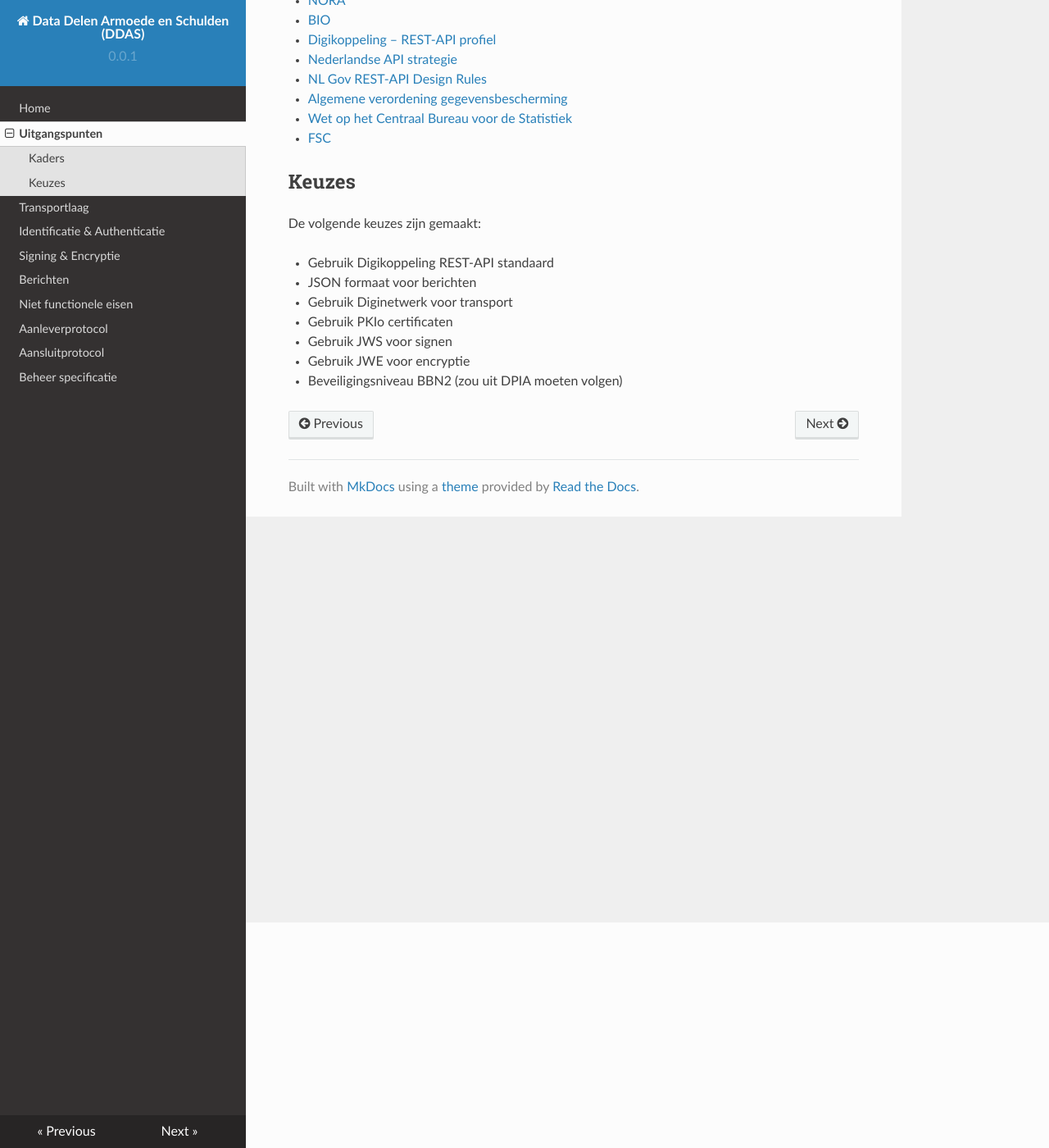
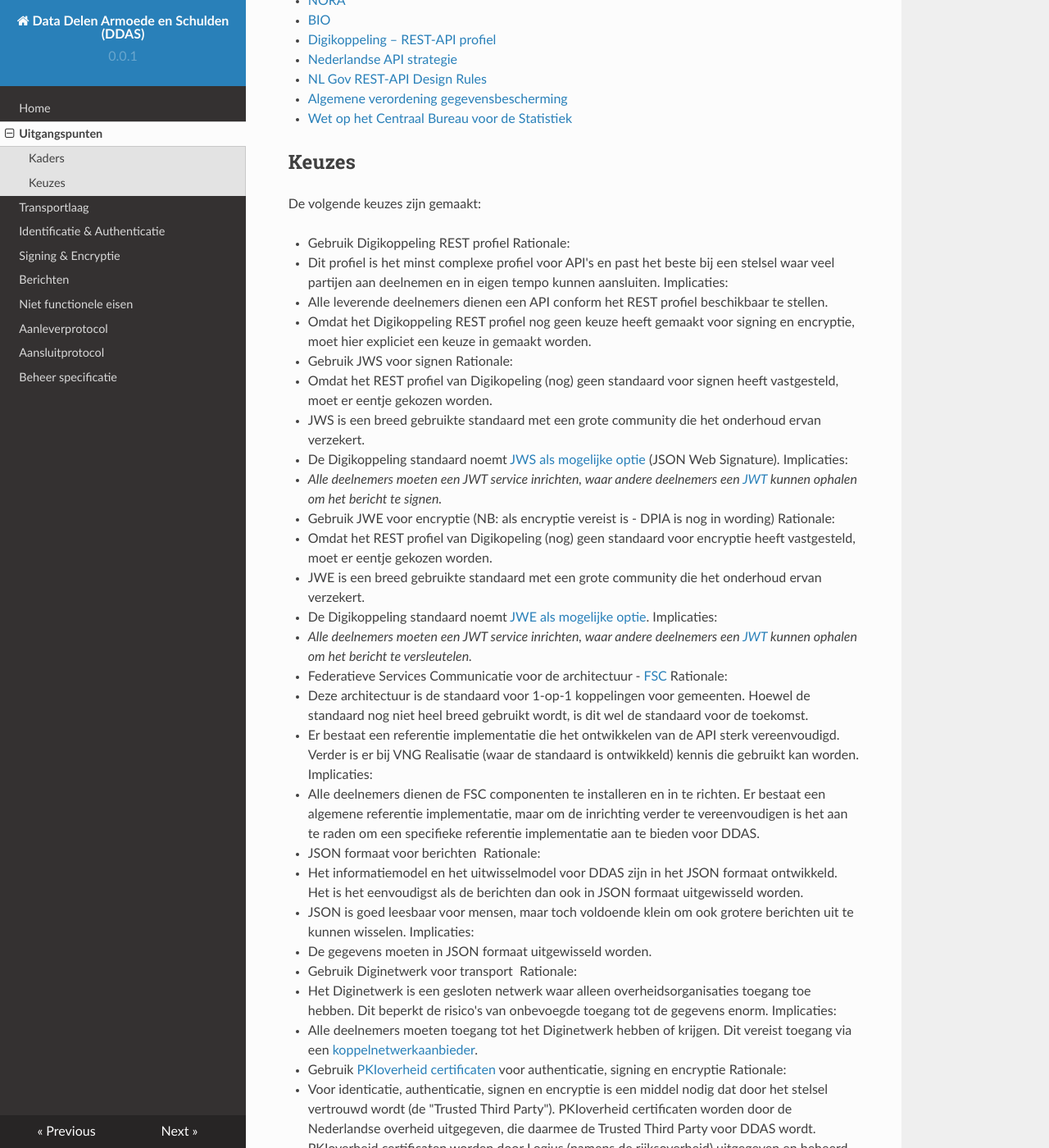
Before and after one commit to Govert-Claus/DDAS-API, an MkDocs documentation site: the page built from docs/uitgangspunten.md, in a window 1280 px wide and 1400 px high, scrolled down 275 px. Shown: the whole window at 82% size. Built offline with MkDocs 1.6.1, drawn with Linux system fonts in a browser that asks for light colours; nearby versions of some CDN libraries; some of the changed text lies outside the part shown.

Commit message:
Uitgangspunten
Uitgangspunten uitgewerkt: bij keuzes een rationale en implicaties opgenomen.

```diff
--- a/docs/uitgangspunten.md
+++ b/docs/uitgangspunten.md
@@ -18,22 +18,65 @@ Het koppelvlak moet voldoen aan de volgende wetten, afspraken en standaarden:
 
 - [Wet op het Centraal Bureau voor de Statistiek](https://wetten.overheid.nl/BWBR0015926/2022-03-02)
 
-- [FSC](https://docs.fsc.nlx.io/introduction)
-
 ## Keuzes
 
 De volgende keuzes zijn gemaakt:
 
-- Gebruik Digikoppeling REST-API standaard
+- Gebruik Digikoppeling REST profiel
+  Rationale:
+  - Dit profiel is het minst complexe profiel voor API's en past het beste bij een stelsel waar veel partijen aan deelnemen en in eigen tempo kunnen aansluiten.
+  Implicaties:
+  - Alle leverende deelnemers dienen een API conform het REST profiel beschikbaar te stellen.
+  - Omdat het Digikoppeling REST profiel nog geen keuze heeft gemaakt voor signing en encryptie, moet hier expliciet een keuze in gemaakt worden.
+
+- Gebruik JWS voor signen
+  Rationale:
+  - Omdat het REST profiel van Digikopeling (nog) geen standaard voor signen heeft vastgesteld, moet er eentje gekozen worden.
+  - JWS is een breed gebruikte standaard met een grote community die het onderhoud ervan verzekert.
+  - De Digikoppeling standaard noemt [JWS als mogelijke optie](https://gitdocumentatie.logius.nl/publicatie/dk/restapi/#bijlage-gebruik-van-signing-encryptie-in-de-context-van-http-rest-api) (JSON Web Signature).
+  Implicaties:
+  - *Alle deelnemers moeten een JWT service inrichten, waar andere deelnemers een [JWT](https://en.wikipedia.org/wiki/JSON_Web_Token) kunnen ophalen om het bericht te signen.*
+
+- Gebruik JWE voor encryptie (NB: als encryptie vereist is - DPIA is nog in wording)
+  Rationale:
+  - Omdat het REST profiel van Digikopeling (nog) geen standaard voor encryptie heeft vastgesteld, moet er eentje gekozen worden.
+  - JWE is een breed gebruikte standaard met een grote community die het onderhoud ervan verzekert.
+  - De Digikoppeling standaard noemt [JWE als mogelijke optie](https://gitdocumentatie.logius.nl/publicatie/dk/restapi/#bijlage-gebruik-van-signing-encryptie-in-de-context-van-http-rest-api).
+  Implicaties:
+  - *Alle deelnemers moeten een JWT service inrichten, waar andere deelnemers een [JWT](https://en.wikipedia.org/wiki/JSON_Web_Token) kunnen ophalen om het bericht te versleutelen.*
+
+
+- Federatieve Services Communicatie voor de architectuur - [FSC](https://docs.fsc.nlx.io/introduction)
+  Rationale:
+  - Deze architectuur is de standaard voor 1-op-1 koppelingen voor gemeenten. Hoewel de standaard nog niet heel breed gebruikt wordt, is dit wel de standaard voor de toekomst.
+  - Er bestaat een referentie implementatie die het ontwikkelen van de API sterk vereenvoudigd. Verder is er bij VNG Realisatie (waar de standaard is ontwikkeld) kennis die gebruikt kan worden.
+  Implicaties:
+  - Alle deelnemers dienen de FSC componenten te installeren en in te richten. Er bestaat een algemene referentie implementatie, maar om de inrichting verder te vereenvoudigen is het aan te raden om een specifieke referentie implementatie aan te bieden voor DDAS.
+
 
 - JSON formaat voor berichten
+  Rationale:
+  - Het informatiemodel en het uitwisselmodel voor DDAS zijn in het JSON formaat ontwikkeld. Het is het eenvoudigst als de berichten dan ook in JSON formaat uitgewisseld worden.
+  - JSON is goed leesbaar voor mensen, maar toch voldoende klein om ook grotere berichten uit te kunnen wisselen.
+  Implicaties:
+  - De gegevens moeten in JSON formaat uitgewisseld worden.
 
 - Gebruik Diginetwerk voor transport
+  Rationale:
+  - Het Diginetwerk is een gesloten netwerk waar alleen overheidsorganisaties toegang toe hebben. Dit beperkt de risico's van onbevoegde toegang tot de gegevens enorm.
+  Implicaties:
+  - Alle deelnemers moeten toegang tot het Diginetwerk hebben of krijgen. Dit vereist toegang via een [koppelnetwerkaanbieder](https://www.logius.nl/domeinen/infrastructuur/diginetwerk/aansluiten).
 
-- Gebruik PKIo certificaten
+- Gebruik [PKIoverheid certificaten](https://www.logius.nl/domeinen/toegang/pkioverheid) voor authenticatie, signing en encryptie
+  Rationale:
+  - Voor identicatie, authenticatie, signen en encryptie is een middel nodig dat door het stelsel vertrouwd wordt (de "Trusted Third Party"). PKIoverheid certificaten worden door de Nederlandse overheid uitgegeven, die daarmee de Trusted Third Party voor DDAS wordt.
+  - PKIoverheid certificaten worden door Logius (namens de rijksoverheid) uitgegeven en beheerd. Er is daarom geen organisatie nodig om certificaten voor het DDAS stelsel te beheren.
+  - PKIoverheid certificaten kunnen voor veel  diensten binnen de overheid gebruikt worden. De investering is daarom niet alleen voor DDAS, maar ook voor eventuele andere diensten die de deelnemer afneemt.
+  Implicaties:
+  - Alle deelnemers moeten een PKIoverheid certificaat hebben of krijgen. NB: Het is niet altijd mogelijk om een PKIoverheid certificaat dat al in gebruik is, te hergebruiken.
 
-- Gebruik JWS voor signen
-
-- Gebruik JWE voor encryptie
-
-- Beveiligingsniveau BBN2 (zou uit DPIA moeten volgen)
+- Beveiligingsniveau BBN2 (NB: DPIA is nog in wording)
+  Rationale:
+  - In de DPIA wordt dit vereist.
+  Implicaties:
+  - De BIO maatregelen moeten gericht zijn op het behalen van het beveiligingsniveau BBN2.
```
Also changed, not shown: docs/index.md (+2 -2 lines).
